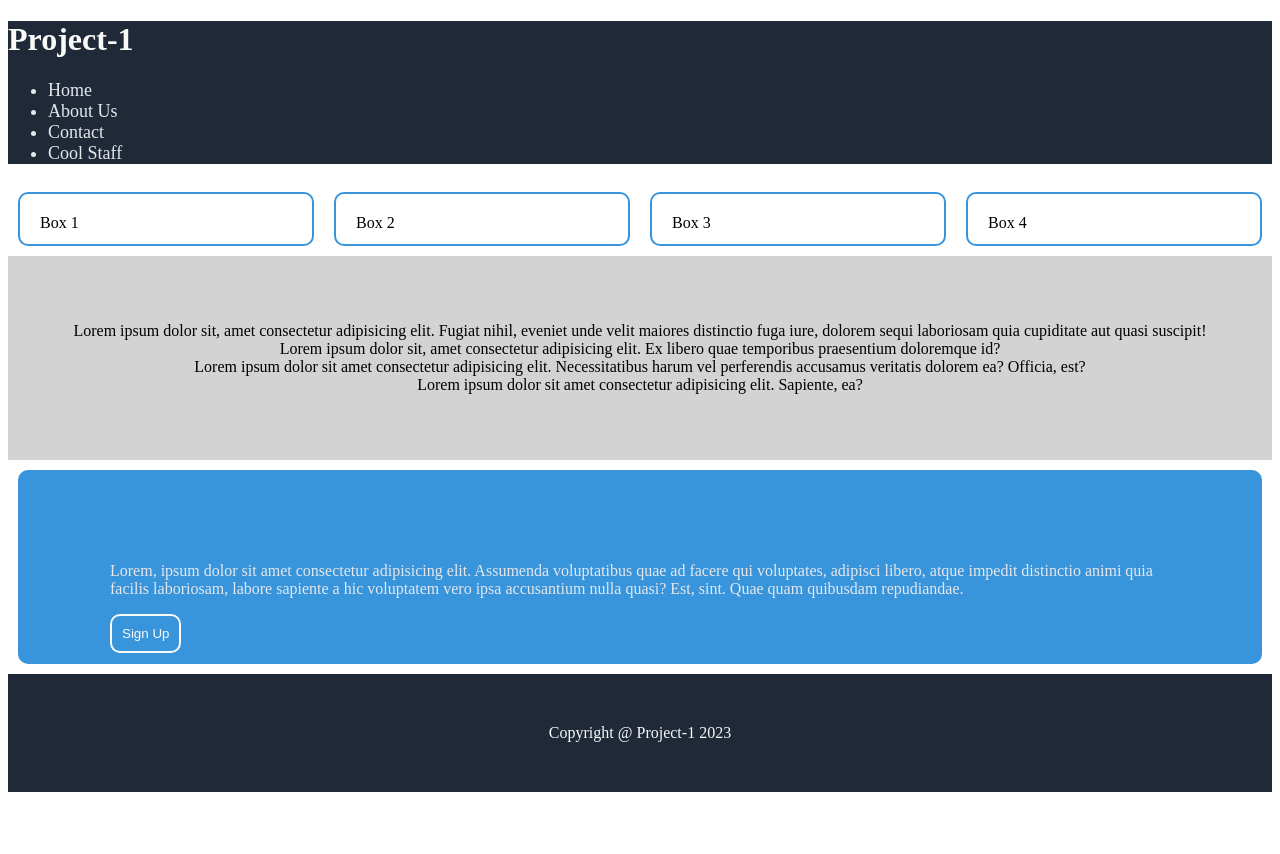
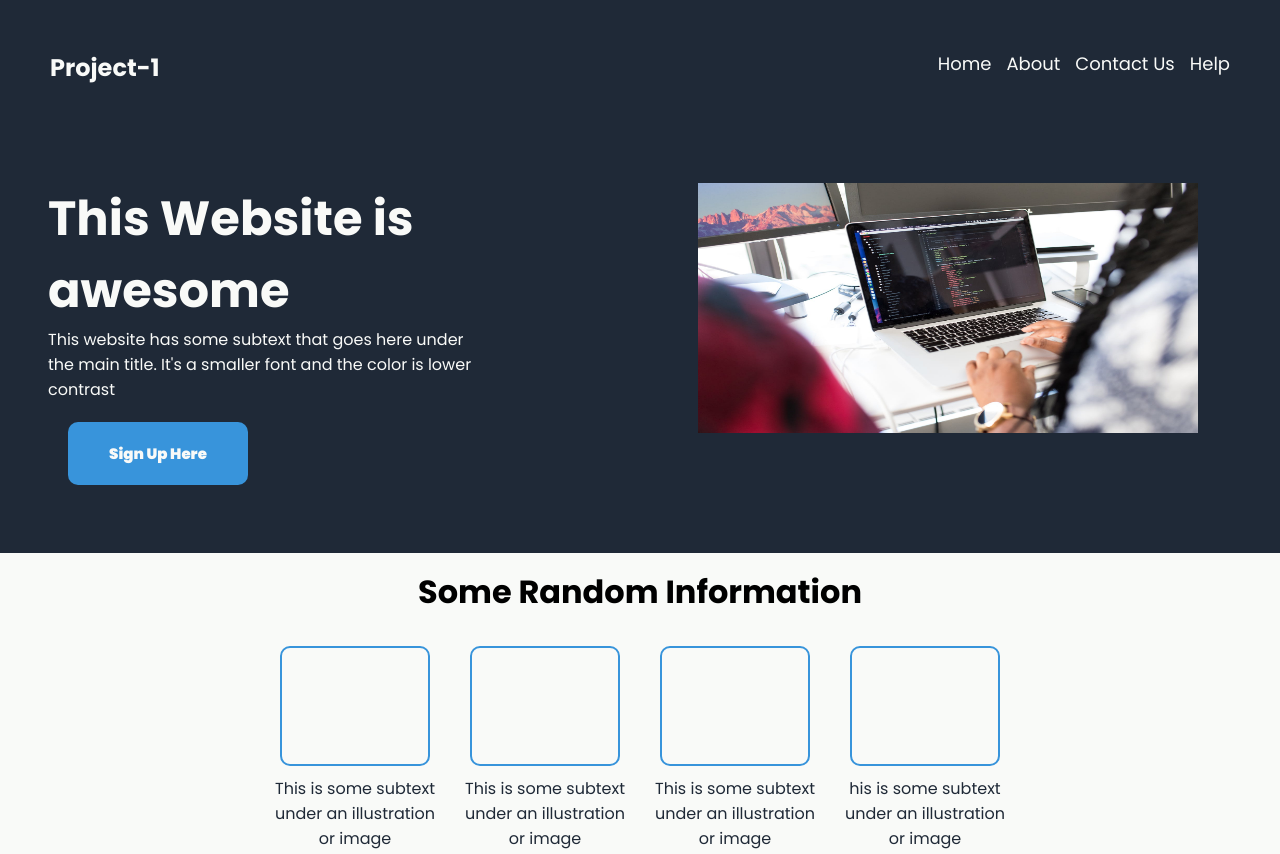
Before and after one commit to Vertine1/project_1, a plain HTML site: page index.html in a window 1280 px wide. Shown: the top 854 px of the page. Before the commit the page ends 800 px from the top, so only its background shows below. Drawn offline with Linux system fonts and the light colour scheme.

Commit message:
added style css files

```diff
--- a/index.html
+++ b/index.html
@@ -5,38 +5,64 @@
     <meta name="viewport" content="width=device-width, initial-scale=1.0">
     <title>Project 01</title>
     <link rel="stylesheet" href="style.css">
+    <link rel="preconnect" href="https://fonts.googleapis.com">
+    <link rel="preconnect" href="https://fonts.gstatic.com" crossorigin>
+    <link href="https://fonts.googleapis.com/css2?family=Poppins:ital,wght@0,100;0,200;0,300;0,400;0,500;0,600;0,700;0,800;0,900;1,100;1,200;1,300;1,400;1,500;1,600;1,700;1,800;1,900&family=Roboto:wght@300&display=swap" rel="stylesheet">
 </head>
 <body>
     <div class="hero-container">
         <div id="header">
             <h1>Project-1</h1>
         </div>
-        <div class="links">
-            <ul>
-                <li a href="Home"></a>Home</li>
-                <li a href="About Us">About Us</a></li>
-                <li a href="Contact">Contact</a></li>
-                <li a href="Cool Staff">Cool Staff</a></li>
-            </ul>
+        <ul>
+            <a href=""><li>Home</li></a>
+            <a href=""><li>About</li></a>
+            <a href=""><li>Contact Us</li></a>
+            <a href=""><li>Help</li></a>
+        </ul>
         </div>
     </div>
-<div class="text">
-
+<div class="Content">
+    <div class="section1">
+        <h1>This Website is <br>awesome</h1>
+        <p>This website has some subtext that goes here under <br>the main title. It's a smaller font and the color is lower <br> contrast
+        </p>
+        <button>Sign Up Here</button>
+    </div>
+    <img src="pexels-christina-morillo-1181467.jpg" alt="">
 </div>
     <div class="flex-container">
-            <div class="box">Box 1</div>
-            <div class="box">Box 2</div>
-            <div class="box">Box 3</div>
-            <div class="box">Box 4</div>
-            <!-- <div class="box">Box 5</div>     -->
-    </div>
-    <div class="box-2">
-        <p>Lorem ipsum dolor sit, amet consectetur adipisicing elit. Fugiat nihil, eveniet unde velit maiores distinctio fuga iure, dolorem sequi laboriosam quia cupiditate aut quasi suscipit! <br>Lorem ipsum dolor sit, amet consectetur adipisicing elit. Ex libero quae temporibus praesentium doloremque id?<br>Lorem ipsum dolor sit amet consectetur adipisicing elit. Necessitatibus harum vel perferendis accusamus veritatis dolorem ea? Officia, est? <br>Lorem ipsum dolor sit amet consectetur adipisicing elit. Sapiente, ea? </p>
+            <h1>Some Random Information</h1>
+            <div class="strong">
+                <div class="card">
+                    <div class="box"></div>
+                    <div class="text">This is some subtext under an illustration or image</div>
+                </div>
+                <div class="card">
+                    <div class="box"></div>
+                    <div class="text">This is some subtext under an illustration or image</div>
+                </div>
+                <div class="card">
+                    <div class="box"></div>
+                    <div class="text">This is some subtext under an illustration or image</div>
+                </div>
+                <div class="card">
+                    <div class="box"></div>
+                    <div class="text">his is some subtext under an illustration or image</div>
+                </div>
+            </div>
 
     </div>
-    <div class='flex-container'>
-        <div class="box1">Lorem, ipsum dolor sit amet consectetur adipisicing elit. Assumenda voluptatibus quae ad facere qui voluptates, adipisci libero, atque impedit distinctio animi quia facilis laboriosam, labore sapiente a hic voluptatem vero ipsa accusantium nulla quasi? Est, sint. Quae quam quibusdam repudiandae.</p>
+    <div class="light">
+        <p>"I'm not comfortable with comfort. I'm only comfortable when I'm in a place where I'm constantly learning and growing." <br>
+        "If you have the opportunity to play this game called life, you have to appreciate every moment. A lot of people don't appreciate their moment until it's passed"<br>"I refuse to accept other people's ideas of happiness for me. As if there's a "one size fits all" standard for happiness" <br></p>
+
+    </div>
+    <div class='container'>
+        <div class="dark">
+            <p> <strong>Call to action! It's time </strong> <br> Sign up for our products by clicking that button over there!</p>
         <button>Sign Up</button>
+
     </div>
     </div>
     <div class="footer">
--- a/style.css
+++ b/style.css
@@ -1,12 +1,66 @@
+*{
+    margin: 0;
+    padding: 0;
+    box-sizing: border-box;
+    font-family: 'Poppins', sans-serif;
+}
 .hero-container , .footer {
     background-color: #1f2937;
     color: #f9faf8;
     margin: auto;
+    padding: 50px;
 
 
 }
-.hero-container
-.header{
+.text{
+    background: #f9faf8;
+    color:#1f2937;
+}
+.hero-container{
+    display: flex;
+    justify-content: space-between;
+
+}
+.Content{
+    background-color: #1f2937;
+    color: #f9faf8;
+    display: flex;
+    padding: 48px;
+}
+.section1{
+    width: 650px;
+}
+.section1 h1 {
+    font-size: 48px;
+    font-weight:  bold;
+}
+.Content img{
+    width: 500px;
+    height: 250px;
+
+}
+.Content button{
+    border: none;
+    margin-top: 20px;
+    font-size: 15px;
+    font-weight: 1000;
+
+}
+ul{
+    list-style: none;
+    display: flex;
+    gap: 15px;
+
+
+
+}
+a{
+    text-decoration: none;
+    color: #f9faf8;
+    font-size: 18px;
+
+}
+#header h1{
     font-size: 24px;
 
 
@@ -20,8 +74,17 @@ button{
     border-radius: 10px;
     background: #3894db;
     border: 2px solid #f9faf8;
-    padding: 10px;
+    padding: 20px;
     color: #f9faf8;
+    margin: 20px;
+    margin-top: 20px;
+    font-size: 15px;
+    font-weight: 900;
+    width: 180px;
+    text-align: center;
+
+
+
 
 }
 .pbold{
@@ -40,19 +103,35 @@ button{
     text-align: center;
 }
 .footer{
-    padding: 50px;
+    padding: 20px;
     text-align: center;
 }
-.flex-container{
+.flex-container {
     display: flex;
-
+    flex-direction: column; /* Stack items vertically */
+    align-items: center; /* Center items horizontally */
+    text-align: center;
+    margin-bottom: 20px;
+    background-color: #f9faf8;
+}
+.flex-container h1{
+    margin-bottom: 20px;
+    margin-top: 15px;
+}
+.strong{
+    width: 200px;
+    display: flex;
+    flex-direction: row; /* Stack items horizontally */
+    justify-content: center; /* Center items horizontally */
+    gap: 20px;
+    margin-bottom: 40px;
 }
 .box{
     padding: 20px;
     flex: 2px;
     border: 2px solid #3894db;
-    width: 10px;
-    height: 10px;
+    width: 150px;
+    height: 120px;
     margin: 10px;
     border-radius: 10px;
 }
@@ -67,3 +146,31 @@ button{
     background-color: #3894db;
     color: #e5e7eb;
 }
+.light{
+    margin-bottom: 70px;
+    background-color: #777879;
+    text-align: center;
+    padding: 100px;
+}
+.light p{
+    color: #fafafa;
+
+}
+.container{
+    margin: 50px;
+    display: flex;
+    justify-content: space-evenly;
+}
+.dark{
+    background-color: #3894db;
+    padding: 30px;
+    color: #f9faf8;
+    border-radius: 10px;
+    display: flex;
+    height: 150px;
+    width: 1000px;
+}
+.dark button{
+text-align: center;
+
+}
```
Also changed, not shown: pexels-christina-morillo-1181467.jpg (added).
